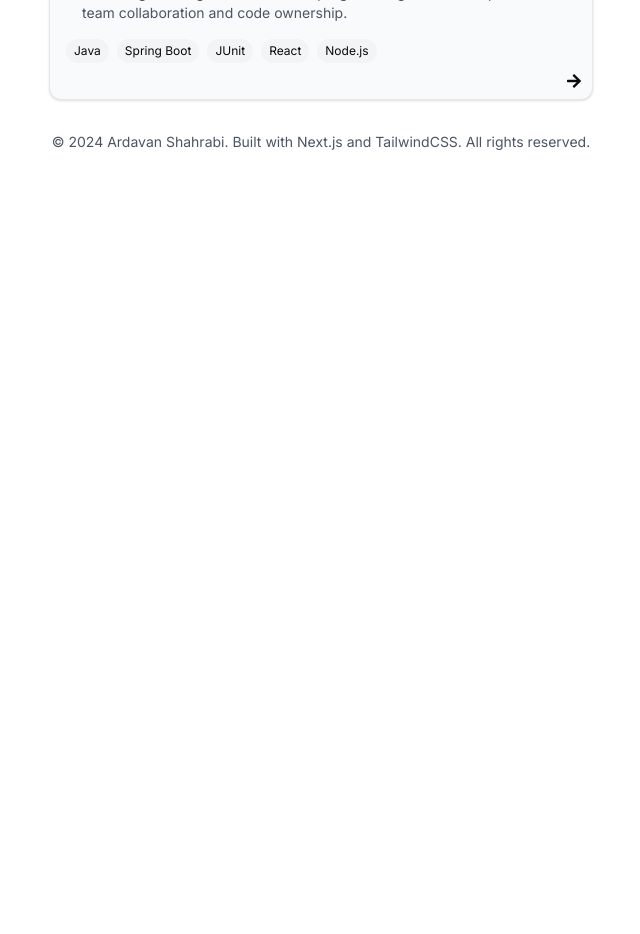
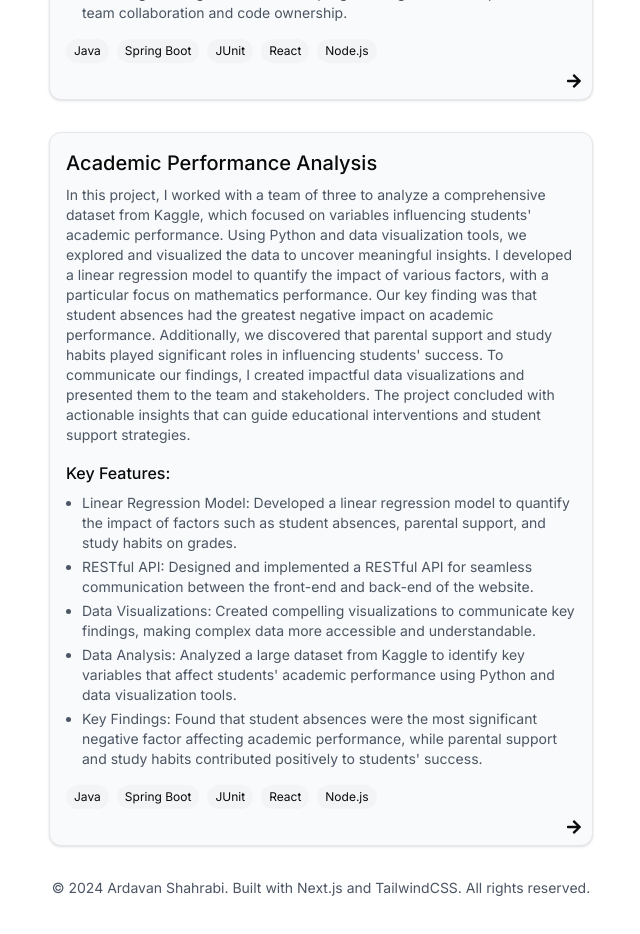
Before and after one commit to a-shahrabi/Ardavan_Portfolio, a Next.js app: page / in a window 1280 px wide. Shown: the part 4720-5654 px from the top of the page, without its empty margins (319-959 px from the left). Before the commit the page ends 4984 px from the top, so only its background shows below. Built offline with nearby package versions, Linux system fonts and the light colour scheme.

Commit message:
Updated website

```diff
--- a/app/page.tsx
+++ b/app/page.tsx
@@ -416,6 +416,54 @@ export default function Home() {
   </Card>
 </div>
 
+
+<div className="space-y-6">
+  <Card className="bg-gray-50 dark:bg-zinc-900 border-gray-200 dark:border-zinc-800 transition-all duration-300 hover:scale-105 cursor-pointer">
+    <CardContent className="p-4">
+    <div className="flex flex-col">
+
+        <div className="w-full flex flex-col">
+          <div>
+            <h3 className="text-xl font-medium mb-2">Academic Performance Analysis</h3>
+            <p className="text-sm text-gray-600 dark:text-gray-400 mb-4">
+            In this project, I worked with a team of three to analyze a comprehensive dataset from Kaggle, which focused on variables influencing students&apos; academic performance. Using Python and data visualization tools, we explored and visualized the data to uncover meaningful insights.
+            I developed a linear regression model to quantify the impact of various factors, with a particular focus on mathematics performance. Our key finding was that student absences had the greatest negative impact on academic performance. Additionally, we discovered that parental support and study habits played significant roles in influencing students&apos; success.
+            To communicate our findings, I created impactful data visualizations and presented them to the team and stakeholders. The project concluded with actionable insights that can guide educational interventions and student support strategies.
+            </p>
+
+            <div className="mb-4">
+              <h4 className="font-medium mb-2">Key Features:</h4>
+              <ul className="text-sm list-disc pl-4 space-y-1 text-gray-600 dark:text-gray-400">
+                <li>Linear Regression Model: Developed a linear regression model to quantify the impact of factors such as student absences, parental support, and study habits on grades.</li>
+                <li>RESTful API: Designed and implemented a RESTful API for seamless communication between the front-end and back-end of the website.</li>
+                <li>Data Visualizations: Created compelling visualizations to communicate key findings, making complex data more accessible and understandable.</li>
+                <li>Data Analysis: Analyzed a large dataset from Kaggle to identify key variables that affect students&apos; academic performance using Python and data visualization tools.</li>
+                <li>Key Findings: Found that student absences were the most significant negative factor affecting academic performance, while parental support and study habits contributed positively to students' success.</li>
+              </ul>
+            </div>
+
+            <div className="flex flex-wrap gap-2">
+              <span className="px-2 py-1 bg-gray-100 dark:bg-zinc-800 rounded-full text-xs">Java</span>
+              <span className="px-2 py-1 bg-gray-100 dark:bg-zinc-800 rounded-full text-xs">Spring Boot</span>
+              <span className="px-2 py-1 bg-gray-100 dark:bg-zinc-800 rounded-full text-xs">JUnit</span>
+              <span className="px-2 py-1 bg-gray-100 dark:bg-zinc-800 rounded-full text-xs">React</span>
+              <span className="px-2 py-1 bg-gray-100 dark:bg-zinc-800 rounded-full text-xs">Node.js</span>
+            </div>
+          </div>
+
+          <div className="flex justify-end mt-4">
+            <Button variant="ghost" size="icon">
+              <FaArrowRight className="w-4 h-4"/>
+            </Button>
+          </div>
+        </div>
+      </div>
+    </CardContent>
+  </Card>
+</div>
+
+
+
             <footer className="mt-20 pb-8">
               <p className="text-sm text-gray-600 dark:text-gray-400 text-center">
                 © 2024 Ardavan Shahrabi. Built with Next.js and TailwindCSS. All rights reserved.
```
